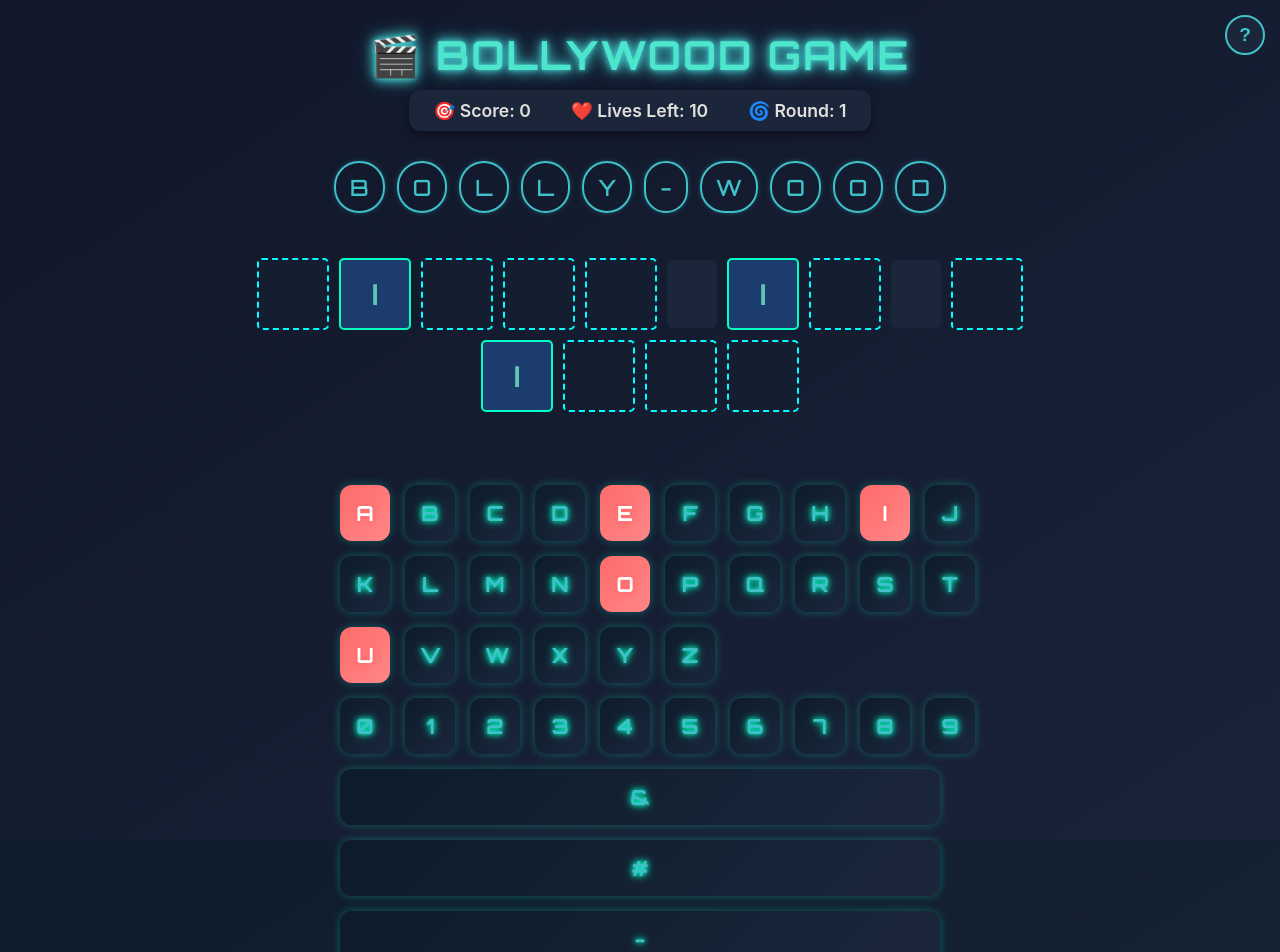
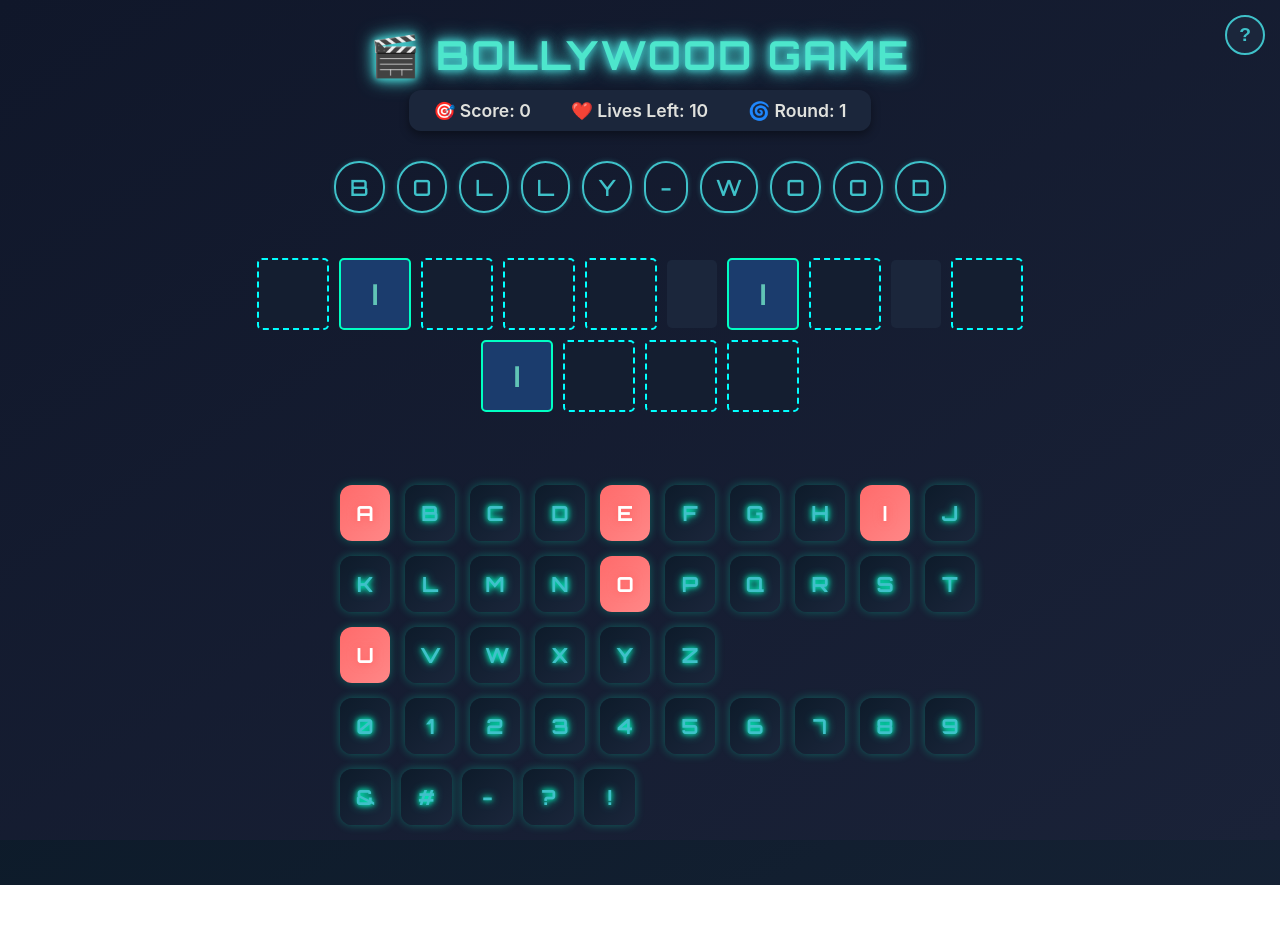
Before and after one commit to avnirastogi14/bwgame, a React (Create React App) app: page / in a window 1280 px wide. Shown: the top 952 px of the page. After the commit the page ends 885 px from the top, so only its background shows below. Built offline with nearby package versions, Linux system fonts and the light colour scheme.

Commit message:
spclchar

```diff
--- a/src/components/Keyboard.css
+++ b/src/components/Keyboard.css
@@ -76,7 +76,7 @@
   opacity: 0.7;
 }
 
-.keyboard-grid char-grid {
+.char-grid {
   display: grid;
   grid-template-columns: repeat(10, minmax(50px, 1fr)); /* 10 columns for special characters */
   gap: 10px;
```
